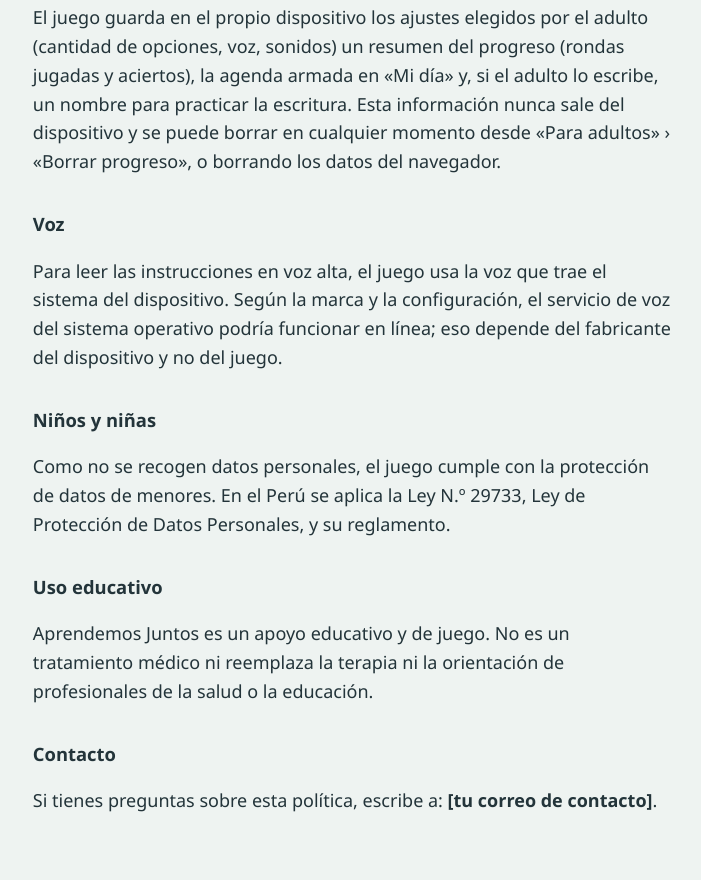
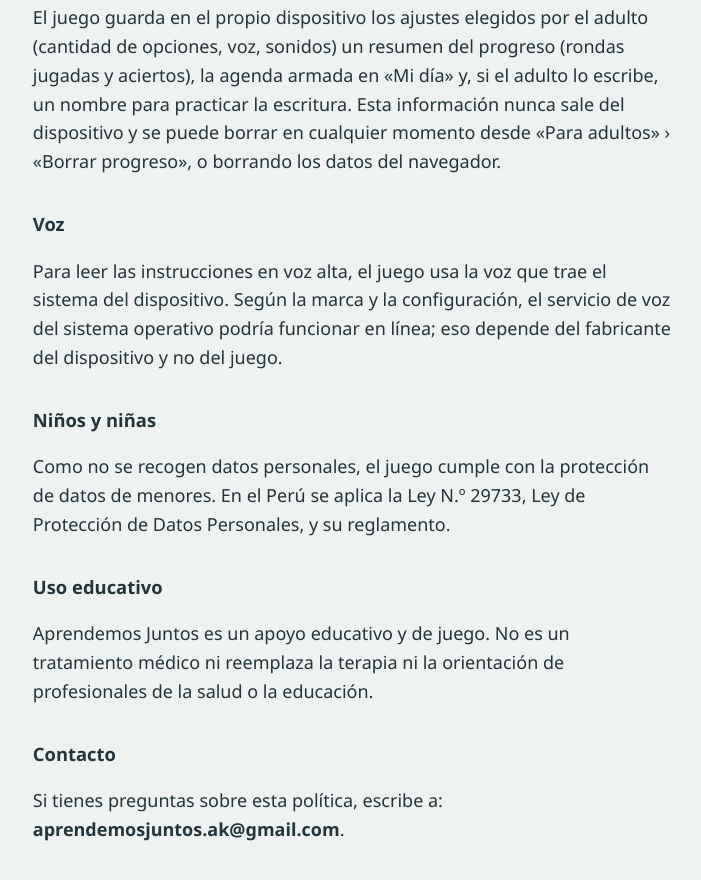
Before and after one commit to jlmdr5492-byte/libro, a plain HTML site: page demo/privacidad.html in a window 1280 px wide. Shown: the part 544-1424 px from the top of the page, without its empty margins (288-989 px from the left). Drawn offline with Linux system fonts and the light colour scheme.

Commit message:
Add files via upload

```diff
--- a/demo/privacidad.html
+++ b/demo/privacidad.html
@@ -38,7 +38,7 @@
   <p>Aprendemos Juntos es un apoyo educativo y de juego. No es un tratamiento médico ni reemplaza la terapia ni la orientación de profesionales de la salud o la educación.</p>
 
   <h2>Contacto</h2>
-  <p>Si tienes preguntas sobre esta política, escribe a: <strong>[tu correo de contacto]</strong>.</p>
+  <p>Si tienes preguntas sobre esta política, escribe a: <strong>aprendemosjuntos.ak@gmail.com</strong>.</p>
 </main>
 </body>
 </html>
```
Also changed, not shown: index.html (+1 -1 lines), privacidad.html (+1 -1 lines).
